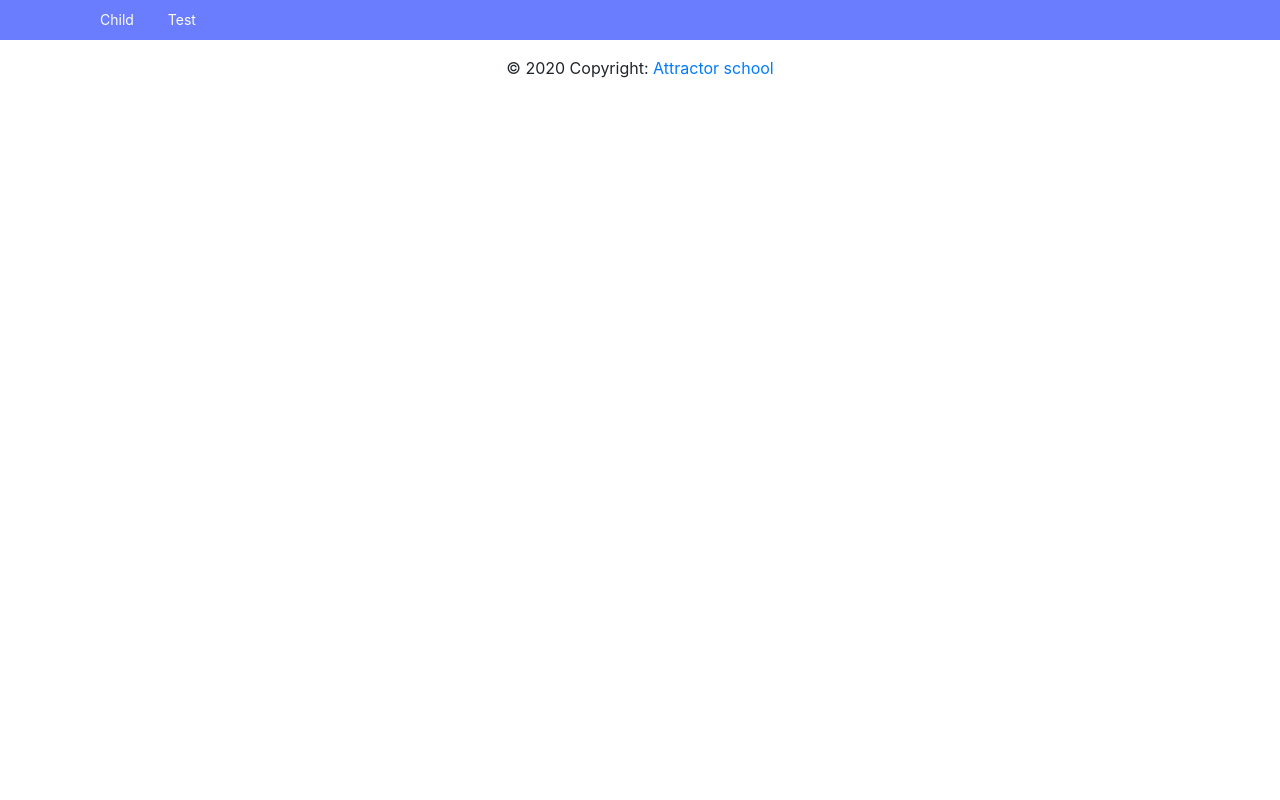
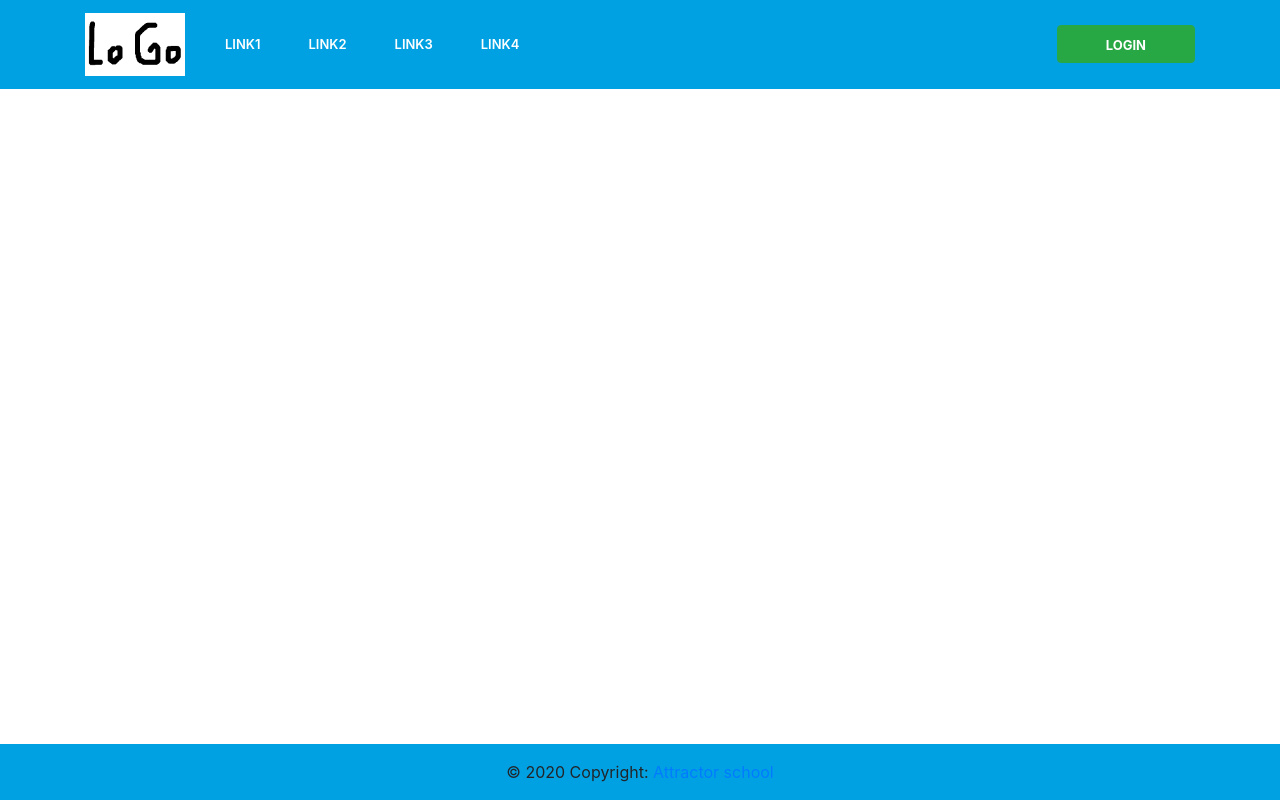
Before and after one commit to Illarionov81/ABA, a Django app: template source/webapp/templates/base.html in a window 1280 px wide. Run offline with Django 3.2, Linux system fonts and the light colour scheme; the template is opened without the code that fills it, so the values that code supplies are empty; some libraries are stand-ins or nearby versions.

Commit message:
Добавил base шаблон + шаблоны prtial +  изменил  URL (промежуточный результат - будет еще изменено)

```diff
--- a/source/main/settings.py
+++ b/source/main/settings.py
@@ -132,3 +132,6 @@ USE_TZ = True
 STATIC_URL = '/static/'
 
 AUTH_USER_MODEL = 'accounts.User'
+
+MEDIA_ROOT = os.path.join(BASE_DIR, 'uploads')
+MEDIA_URL = '/media/'
--- a/source/main/urls.py
+++ b/source/main/urls.py
@@ -22,6 +22,6 @@ from django.urls import path, include
 urlpatterns = [
     path('admin/', admin.site.urls),
     path('', include('webapp.urls')),
-]
+]+ static(settings.MEDIA_URL, document_root=settings.MEDIA_ROOT)
 
 # ] + static(settings.MEDIA_URL, document_root=settings.MEDIA_ROOT)
--- a/source/webapp/static/css/style.css
+++ b/source/webapp/static/css/style.css
@@ -12,166 +12,118 @@ body {
     width: 100%;
     max-width: 900px;
 }
+.nav-link {
+	text-transform: uppercase;
+	font-weight: 600;
+	font-size: 13px;
+	color: white;
 
-.navbar {
-    display: block;
-    background: #6a7dff;
-    position: fixed;
-    top: 0;
-    right: 0;
-    left: 0;
-    font-size: 0;
-    box-sizing: border-box;
-    padding: 7px 30px;
 }
 
-.menu {
-    font-size: 14px;
-    line-height: 1;
-    padding: 0;
-    margin: 0;
-    display: inline-block;
-    color: #fffee8;
+.btn-txt {
+	text-transform: uppercase;
+	font-weight: 700;
+	font-size: 13px;
+	color: white;
+}
+.loginmodal-container {
+  padding: 30px;
+  max-width: 350px;
+  width: 100% !important;
+  background-color: #F7F7F7;
+  margin: 0 auto;
+  border-radius: 2px;
+  box-shadow: 0px 2px 2px rgba(0, 0, 0, 0.3);
+  overflow: hidden;
 }
 
-.menu li {
-    display: inline-block;
+.loginmodal-container h1 {
+  text-align: center;
+  font-size: 1.8em;
+  }
+
+.loginmodal-container input[type=submit] {
+  width: 100%;
+  display: block;
+  margin-bottom: 10px;
+  position: relative;
 }
 
-.menu a {
-    display: inline-block;
-    text-decoration: none;
-    color: inherit;
-    padding: 5px 15px;
+.loginmodal-container input[type=text], input[type=password] {
+  height: 44px;
+  font-size: 16px;
+  width: 100%;
+  margin-bottom: 10px;
+  -webkit-appearance: none;
+  background: #fff;
+  border: 1px solid #d9d9d9;
+  border-top: 1px solid #c0c0c0;
+  padding: 0 8px;
+  box-sizing: border-box;
+  -moz-box-sizing: border-box;
 }
 
-.menu a:hover {
-    color: #ffc122;
-    text-decoration: underline;
+.loginmodal-container input[type=text]:hover, input[type=password]:hover {
+  border: 1px solid #b9b9b9;
+  border-top: 1px solid #a0a0a0;
+  -moz-box-shadow: inset 0 1px 2px rgba(0,0,0,0.1);
+  -webkit-box-shadow: inset 0 1px 2px rgba(0,0,0,0.1);
+  box-shadow: inset 0 1px 2px rgba(0,0,0,0.1);
 }
 
-.error {
-    font-weight: bold;
-    color: red;
-    margin-top: 2px;
+.loginmodal {
+  text-align: center;
+  font-size: 14px;
+  font-weight: 700;
+  height: 36px;
+  padding: 0 8px;
+
+}
+.login-txt
+	{
+	background-color: #00a1e3;
+	text-transform: uppercase;
+	font-weight: 600;
+	font-size: 32px;
+	color: white;
+	margin-top: -30px;
+	margin-left: -30px;
+	margin-right: -30px;
+	padding-bottom: 15px;
+	padding-top: 15px;
+
+}
+.loginmodal-submit {
+  border: 0px;
+  color: #fff;
+  text-shadow: 0 1px rgba(0,0,0,0.1);
+  background-color: rgba(134, 134, 134, 0);
+  padding: 17px 0px;
+  font-size: 14px;
+
 }
 
-.form-input {
-    border-radius: 5px;
-    border: solid 1px lightgray;
-    background: gray;
-    color: white;
-    padding: 3px 5px;
+.loginmodal-submit:hover {
+  border: 0px;
+  text-shadow: 0 1px rgba(0,0,0,0.3);
+  background-color: #357ae8;
+ }
+
+.loginmodal-container a {
+  text-decoration: none;
+  color: #666;
+  font-weight: 400;
+  text-align: center;
+  display: inline-block;
+  opacity: 0.6;
+  transition: opacity ease 0.5s;
 }
 
-.form-input:focus {
-    outline: none;
-    box-shadow: 0 0 5px rgba(0, 0, 0, 0.5);
+.login-help{
+  font-size: 12px;
 }
 
-.form-error {
-    border: solid 1px red;
-    background: darkred;
+.logo {
+    width: 100px;
+    height: auto;
 }
-
-.form-error:focus {
-    box-shadow: 0 0 5px rgb(255, 0, 0);
-}
-
-.red {
-    color: red;
-    font-weight: bold;
-}
-
-.search-form {
-    display: inline-block;
-    float: right;
-}
-
-.form-checkboxes {
-    list-style: none;
-    margin: 0;
-    padding: 5px 0 5px 10px;
-}
-
-.form-checkboxes li {
-    padding: 3px;
-}
-
-.pagination {
-    text-align: center;
-}
-
-.pagination a, .pagination .page-disabled, .mass-actions input {
-    display: inline-block;
-    border: solid 1px #6a7ddd;
-    border-radius: 3px;
-    padding: 5px;
-    margin: 3px;
-}
-
-.pagination a, .mass-actions input {
-    background: #6a7ddd;
-    color: white;
-    text-decoration: none;
-}
-
-.pagination a:hover, .mass-actions input:hover {
-    background: #6a7dff;
-    text-decoration: underline;
-}
-
-.pagination .page-disabled {
-    background: #6a7dcc;
-    color: #dddddd
-}
-
-.pagination .current-page {
-    display: inline-block;
-}
-
-.pagination .current-page input {
-    width: 50px;
-    padding: 5px 7px;
-    font-size: inherit;
-    border-radius: 5px;
-    text-align: center;
-    border: solid 1px gray;
-}
-
-.box {
-    box-sizing: border-box;
-    border: solid 1px gray;
-    border-radius: 10px;
-    margin: 10px;
-    padding: 10px;
-}
-
-.mass-actions {
-    text-align: right;
-}
-
-input[type='submit']:hover {
-    cursor: pointer;
-}
-
-.avatar {
-    display: inline-block;
-    float: left;
-    width: 250px;
-    height: auto;
-    margin-right: 20px;
-    margin-bottom: 20px;
-}
-
-.text-center {
-    text-align: center;
-}
-
-.clear {
-    clear: both;
-}
-
-.hidden{
-    display: none;
-}
--- a/source/webapp/templates/base.html
+++ b/source/webapp/templates/base.html
@@ -12,24 +12,66 @@
     {% block links %}{% endblock %}
 </head>
 <body>
-    <nav class="navbar">
-       <div class="container">
-           <ul class="menu">
-               <a href="{% url 'webapp:child_view' %}">Child</a>
-               <a href="{% url 'webapp:child_test' %}">Test</a>
-           </ul>
+   <header>
+		<nav class="navbar navbar-expand-lg navbar-dark" style="background-color: #00a1e3;">
+			<div class="container">
+				<a class="navbar-brand" href="#">
+					<img src={% static "img/logo.png" %} class="logo">
+				</a>
+				<button class="navbar-toggler" type="button" data-toggle="collapse" data-target="#navbarSupportedContent" aria-controls="navbarSupportedContent" aria-expanded="false" aria-label="Toggle navigation">
+					<span class="navbar-toggler-icon"></span>
+				</button>
 
-        </div>
-    </nav>
+				<div class="collapse navbar-collapse " id="navbarSupportedContent">
+					<ul class="navbar-nav navbar-txt mr-auto ">
+						<li class="nav-item active mx-3">
+							<a class="nav-link" href="#">Link1 </a>
+						</li>
+						<li class="nav-item active mx-3">
+							<a class="nav-link" href="#">link2</a>
+						</li>
+						<li class="nav-item active mx-3">
+							<a class="nav-link" href="#">link3</a>
+						</li>
+						<li class="nav-item active mx-3">
+							<a class="nav-link" href="#">Link4</a>
+						</li>
+					</ul>
+					<form class="form-inline my-2 my-lg-0">
+						<button type="button" class="btn btn-success  px-5">
+							<a href="#" data-toggle="modal" data-target="#login-modal" class="btn-txt">Login</a>
+							<div class="modal fade" id="login-modal" tabindex="-1" role="dialog" aria-labelledby="myModalLabel" aria-hidden="true" style="display: none;">
+								<div class="modal-dialog">
+									<div class="loginmodal-container">
+										<p class="login-txt">Login </p>
+										<form>
+											<input type="text" required name="user" placeholder="Username">
+											<input type="password" required name="pass" placeholder="Password">
+											<input type="submit" name="Enter" class="btn login loginmodal-submit" value="Enter">
+										</form>
+
+										<div class="login-help">
+											<a href="#">Register</a> - <a href="#">Forgot Password</a>
+										</div>
+									</div>
+								</div>
+							</div>
+						</button>
+
+					</form>
+				</div>
+			</div>
+		</nav>
+	</header>
     <div class="container">
         {% block content %}{% endblock %}
     </div>
 
 
 
-<footer class="page-footer font-small blue">
+<footer class="footer fixed-bottom" style="background-color: #00a1e3;">
   <div class="footer-copyright text-center py-3">© 2020 Copyright:
-    <a href="https://mdbootstrap.com/"> Attractor school</a>
+    <a href="#"> Attractor school</a>
   </div>
 </footer>
 
--- a/source/webapp/urls.py
+++ b/source/webapp/urls.py
@@ -1,11 +1,11 @@
 from django.urls import path, include
-from webapp.views import ChildDetailView, ChildTestsView
+from webapp.views import ChildDetailView, ChildTestsView, IndexView
 
 app_name = 'webapp'
 
 
 urlpatterns = [
-
+    path('', IndexView.as_view(), name='index'),
     path('child/', include([
         path('<int:pk>/', include([
             path('', ChildDetailView.as_view(), name='child_view'),
```
Also changed, not shown: source/webapp/templates/partial/form.html (added, +17 -0 lines), source/webapp/templates/partial/form_field.html (added, +13 -0 lines), source/webapp/templates/partial/pagination.html (added, +26 -0 lines), source/webapp/views.py (+7 -3 lines), source/webapp/static/img/logo.png (added).
